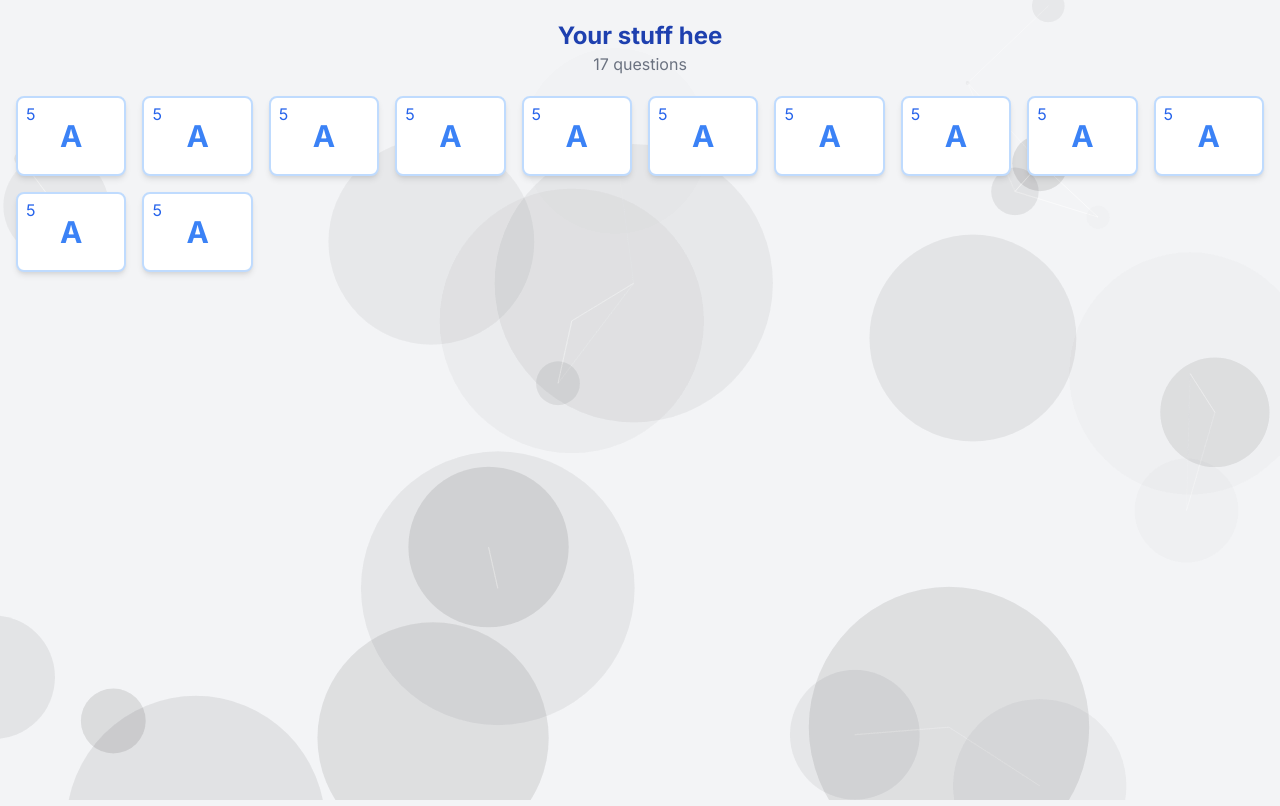
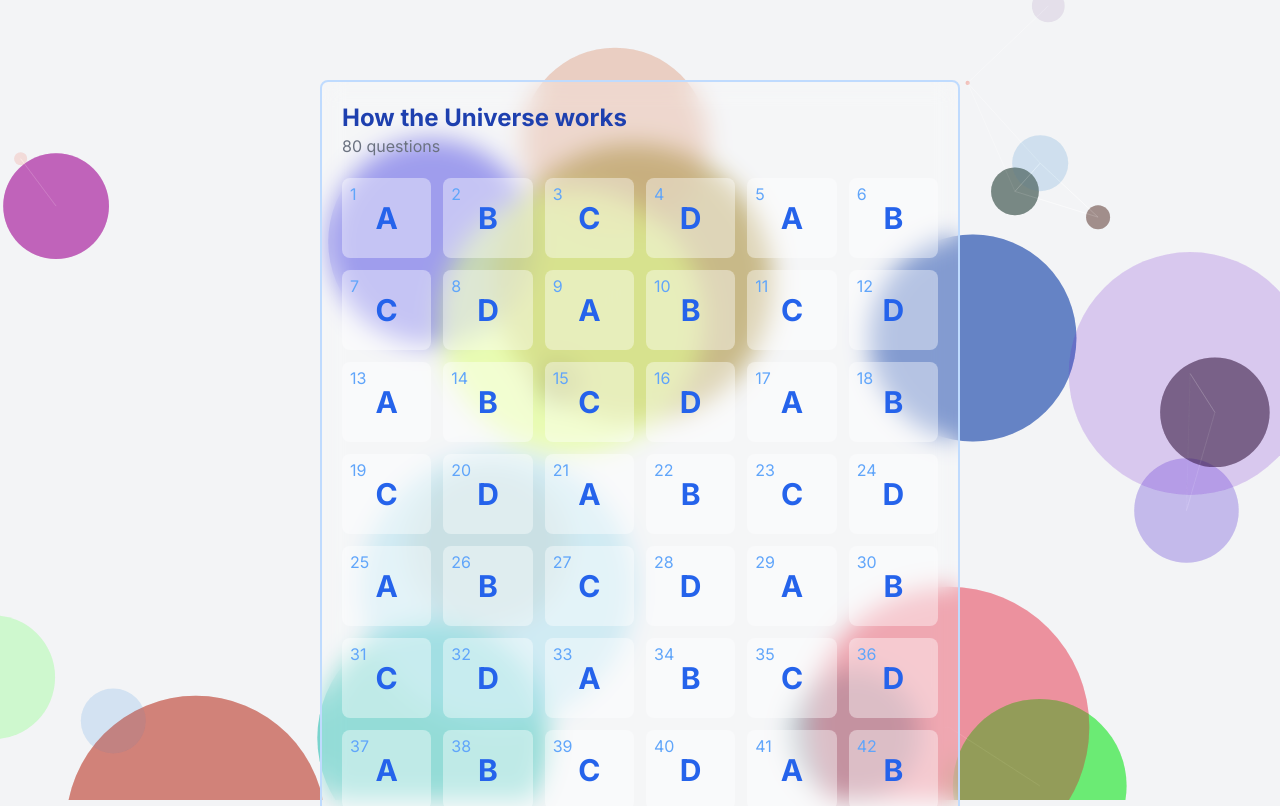
Before and after one commit to PomiNOT/bimsua-answers, a Vue app: page /view in a window 1280 px wide. Shown: the top 806 px of the page. Built offline with nearby package versions, Linux system fonts and the light colour scheme.

Commit message:
glass effect

```diff
--- a/public/particles.json
+++ b/public/particles.json
@@ -8,7 +8,7 @@
       }
     },
     "color": {
-      "value": "#000000"
+      "value": "random"
     },
     "shape": {
       "type": "circle",
@@ -21,7 +21,7 @@
       }
     },
     "opacity": {
-      "value": 0.05,
+      "value": 0.5,
       "random": false,
       "anim": {
         "enable": true,
--- a/src/components/ViewCard.vue
+++ b/src/components/ViewCard.vue
@@ -1,7 +1,7 @@
 <template>
-  <div class="rounded-lg h-20 border-2 border-blue-200 bg-white shadow-md relative">
-    <div class="absolute top-1 left-2 text-blue-600">5</div>
-    <div class="h-full grid place-items-center text-blue-500 font-bold text-3xl">A</div>
+  <div class="rounded-lg h-20 bg-white bg-opacity-40 relative">
+    <div class="absolute top-1 left-2 text-blue-400">{{ question }}</div>
+    <div class="h-full grid place-items-center text-blue-600 font-bold text-3xl">{{ answer }}</div>
   </div>
 </template>
 
@@ -9,6 +9,16 @@
 import { defineComponent } from 'vue';
 
 export default defineComponent({
-  name: 'ViewCard'
+  name: 'ViewCard',
+  props: {
+    question: {
+      type: Number,
+      required: true
+    },
+    answer: {
+      type: String,
+      required: true
+    }
+  }
 });
 </script>
--- a/src/components/Viewer.vue
+++ b/src/components/Viewer.vue
@@ -1,22 +1,13 @@
 <template>
-  <div class="px-4">
-    <div class="text-center py-5">
-      <h1 class="text-2xl font-bold text-blue-800">Your stuff hee</h1>
-      <p class="text-gray-500">17 questions</p>
-    </div>
-    <div class="grid grid-cols-3 sm:grid-cols-4 md:grid-cols-8 lg:grid-cols-10 gap-4">
-      <view-card />
-      <view-card />
-      <view-card />
-      <view-card />
-      <view-card />
-      <view-card />
-      <view-card />
-      <view-card />
-      <view-card />
-      <view-card />
-      <view-card />
-      <view-card />
+  <div class="flex justify-center">
+    <div class="w-full p-4 bg-white bg-opacity-20 backdrop-filter backdrop-blur-md rotate-slidein sm:p-5 sm:my-20 sm:border-2 sm:border-blue-200 sm:w-3/4 md:w-2/3 lg:w-1/2 rounded-lg">
+      <div class="mb-4 sm:mb-5">
+        <h1 class="text-2xl font-bold text-blue-800">How the Universe works</h1>
+        <p class="text-gray-500">{{ sheet.length }} questions</p>
+      </div>
+      <div class="grid grid-cols-3 sm:grid-cols-4 md:grid-cols-5 lg:grid-cols-6 gap-3">
+        <view-card v-for="ans in sheet" :question="ans.question" :answer="ans.answer" :key="ans.question"/>
+      </div>
     </div>
     <div class="fixed w-full h-full top-0 left-0" style="z-index: -1;" id="particles"></div>
   </div>
@@ -30,8 +21,37 @@ import ViewCard from './ViewCard.vue';
 export default defineComponent({
   name: 'Viewer',
   components: { ViewCard },
+  data: () => ({
+    sheet: [] as any[]
+  }),
   mounted() {
+    const answerMap = ['A', 'B', 'C', 'D'];
+
+    for (let i = 0; i < 80; i++) {
+      this.sheet.push({
+        question: i + 1,
+        answer: answerMap[i % 4]
+      });
+    }
+
     tsParticles.loadJSON('particles', 'particles.json');
   }
 });
 </script>
+
+<style scoped>
+.rotate-slidein {
+  animation: rotSlidein 1s;
+}
+
+@keyframes rotSlidein {
+  from {
+    opacity: 0;
+    transform: translateY(500px) rotate(12deg);
+  }
+  to {
+    opacity: 1;
+    transform: translateY(0) rotate(0);
+  }
+}
+</style>
```
